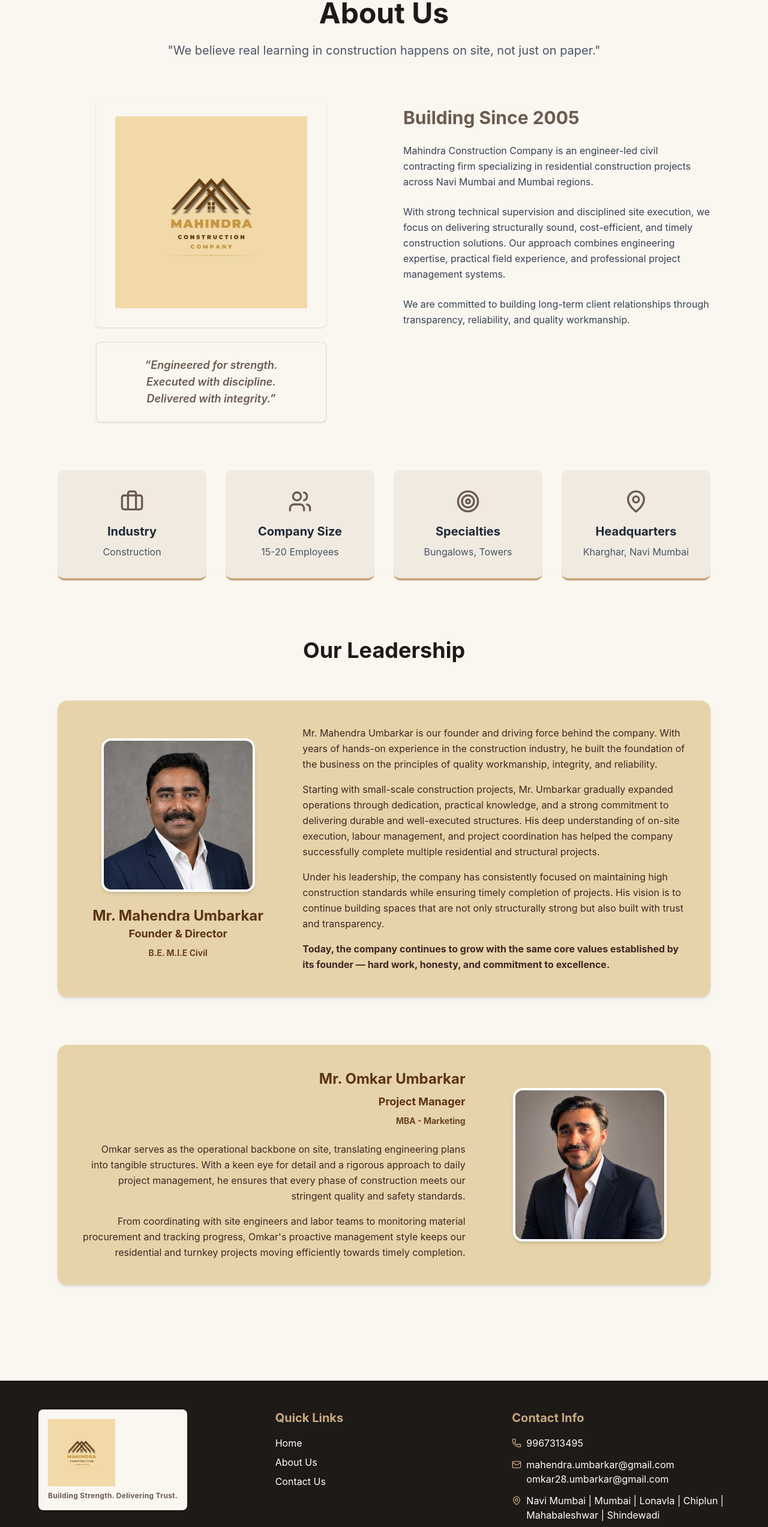
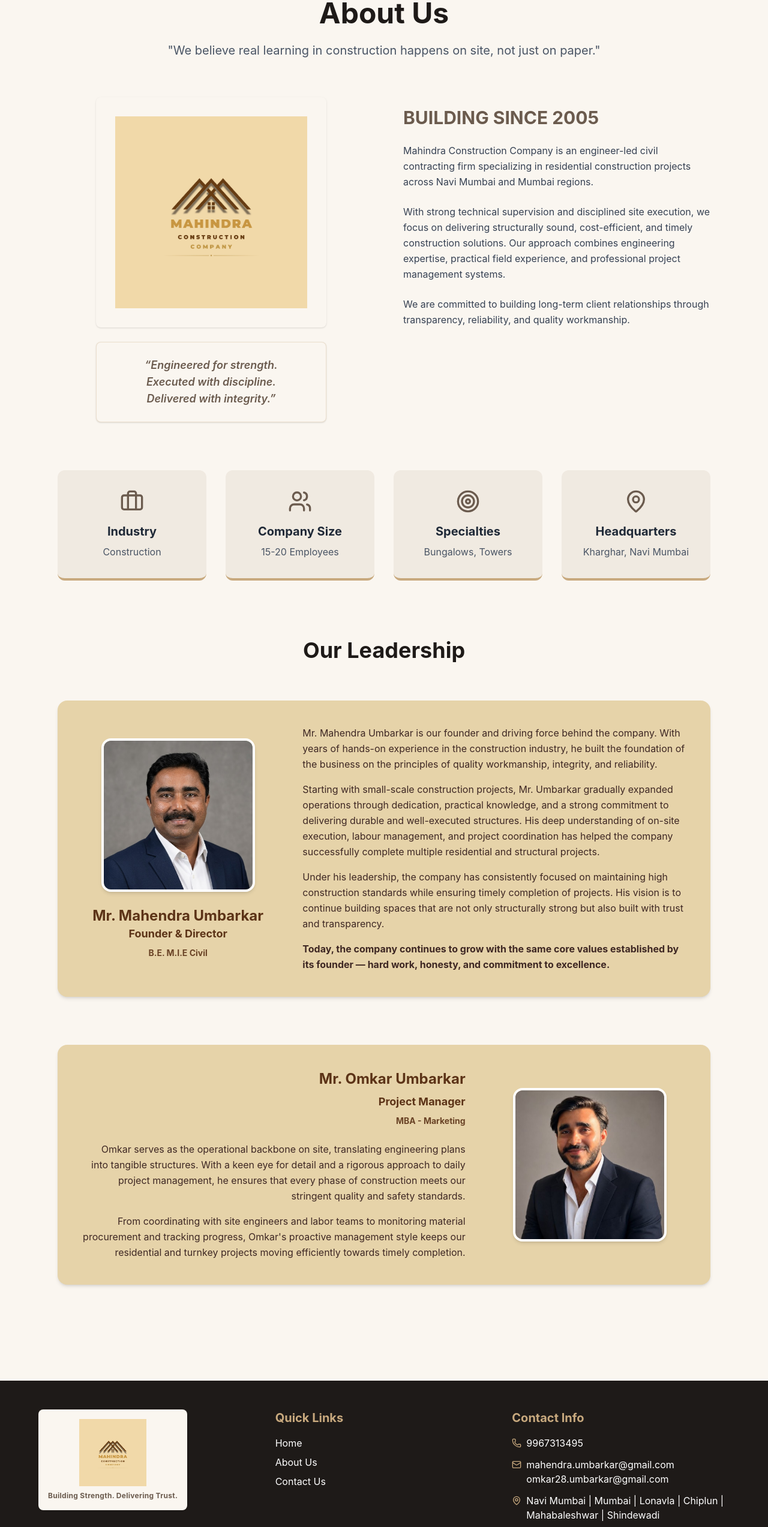
Before and after one commit to apcodes04/mcc-website, a React (Vite) app: page /about in a window 1280 px wide. Shown: the part 234-2780 px from the top of the page at 60% size. Built offline with nearby package versions, Linux system fonts and the light colour scheme.

Commit message:
Center align footer logo and uppercase Building Since 2005

```diff
--- a/src/desktop/DesktopApp.jsx
+++ b/src/desktop/DesktopApp.jsx
@@ -45,7 +45,7 @@ export default function DesktopApp() {
       <footer className="bg-[#1E1A18] text-white py-12 px-8">
         <div className="max-w-6xl mx-auto grid grid-cols-3 gap-8">
           <div>
-            <div className="bg-[#FAF6F0] rounded-lg p-4 inline-block mb-6 shadow-sm">
+            <div className="bg-[#FAF6F0] rounded-lg p-4 inline-flex flex-col items-center mb-6 shadow-sm">
               <img src="/images/mcclogo.jpg" alt="Logo" className="h-28 object-contain" />
               <p className="text-[#6B5B4E] text-xs font-bold text-center mt-2 tracking-wide">Building Strength. Delivering Trust.</p>
             </div>
--- a/src/desktop/pages/DesktopAbout.jsx
+++ b/src/desktop/pages/DesktopAbout.jsx
@@ -21,7 +21,7 @@ export default function DesktopAbout() {
           </div>
         </div>
         <div className="flex-1 pt-4">
-          <h2 className="text-3xl font-bold text-[#6B5B4E] mb-6">Building Since 2005</h2>
+          <h2 className="text-3xl font-bold uppercase text-[#6B5B4E] mb-6">BUILDING SINCE 2005</h2>
           <p className="text-gray-700 leading-relaxed mb-6">
             Mahindra Construction Company is an engineer-led civil contracting firm specializing in residential construction projects across Navi Mumbai and Mumbai regions.
           </p>
--- a/src/mobile/MobileApp.jsx
+++ b/src/mobile/MobileApp.jsx
@@ -49,9 +49,9 @@ export default function MobileApp() {
 
       {/* Mobile Footer */}
       <footer className="bg-[#1E1A18] text-white py-10 px-6 text-center flex flex-col items-center">
-        <div className="bg-[#FAF6F0] rounded-lg p-3 mb-8 shadow-sm">
-          <img src="/images/mcclogo.jpg" alt="Logo" className="h-20 mx-auto object-contain" />
-          <p className="text-[#6B5B4E] text-[10px] font-bold mt-2 tracking-wide">Building Strength. Delivering Trust.</p>
+        <div className="bg-[#FAF6F0] rounded-lg p-3 mb-8 shadow-sm inline-flex flex-col items-center">
+          <img src="/images/mcclogo.jpg" alt="Logo" className="h-20 object-contain" />
+          <p className="text-[#6B5B4E] text-[10px] font-bold text-center mt-2 tracking-wide">Building Strength. Delivering Trust.</p>
         </div>
 
         <div className="flex flex-col gap-4 text-sm mb-8 w-full max-w-sm">
--- a/src/mobile/pages/MobileAbout.jsx
+++ b/src/mobile/pages/MobileAbout.jsx
@@ -18,8 +18,9 @@ export default function MobileAbout() {
             “Engineered for strength.<br/>Executed with discipline.<br/>Delivered with integrity.”
           </p>
         </div>
-
-        <h2 className="text-2xl font-bold text-[#6B5B4E] mb-4 text-center">Building Since 2005</h2>
+        <div className="pt-4">
+          <h2 className="text-2xl font-bold uppercase text-[#6B5B4E] mb-4 text-center">BUILDING SINCE 2005</h2>
+        </div>
         <p className="text-gray-700 leading-relaxed mb-4 text-center">
           Mahindra Construction Company is an engineer-led civil contracting firm specializing in residential construction projects across Navi Mumbai and Mumbai regions.
         </p>
```
